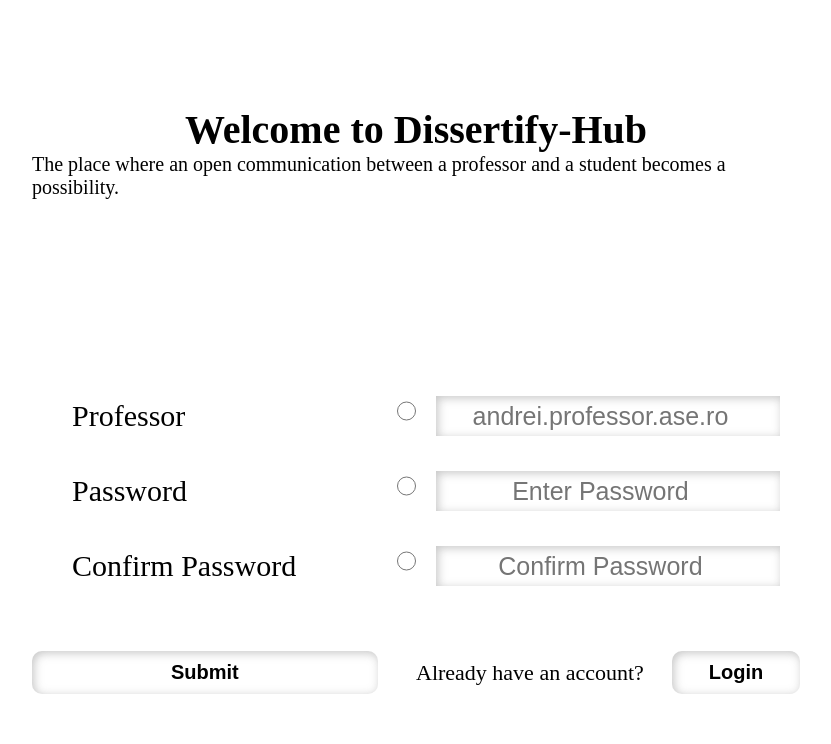
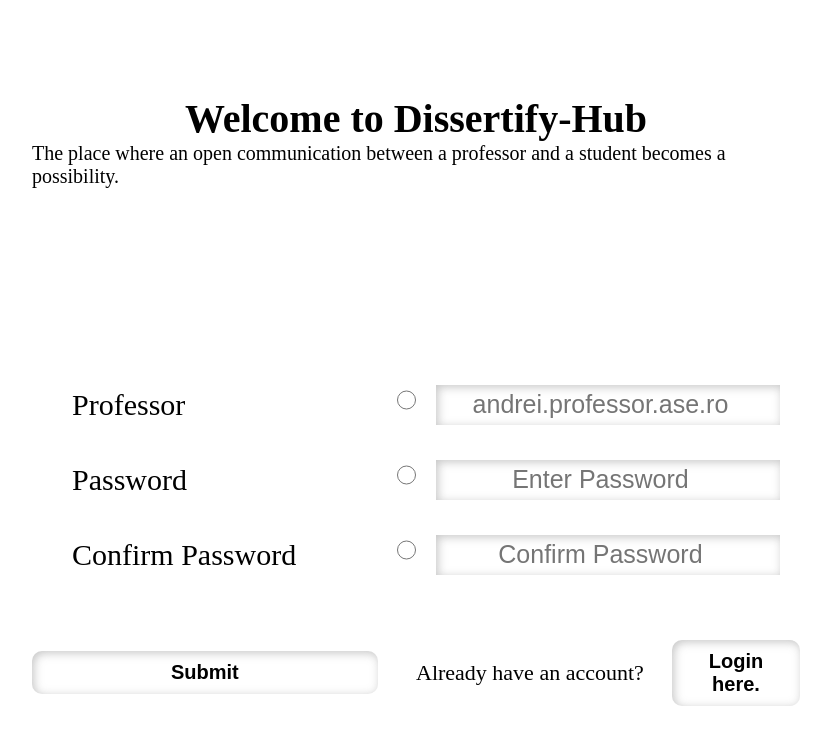
Before and after one commit to Ahamdan114/dissertify-hub, a React (Create React App) app in the folder client/: page / in a window 1280 px wide. Shown: the top 744 px of the page, without its empty margins (224-1055 px from the left). Built offline with nearby package versions, Linux system fonts and the light colour scheme.

Commit message:
action: changed the redirection-login text

```diff
--- a/client/src/components/Authentication.jsx
+++ b/client/src/components/Authentication.jsx
@@ -169,7 +169,7 @@ const Authentication = () => {
                     <div className="auth-redirection">
                         <p>Already have an account?</p>
                         <button className="auth-redirection-btn" onClick={redirectLogin}>
-                            Login
+                            Login here.
                         </button>
                     </div>
                 </div>
```
